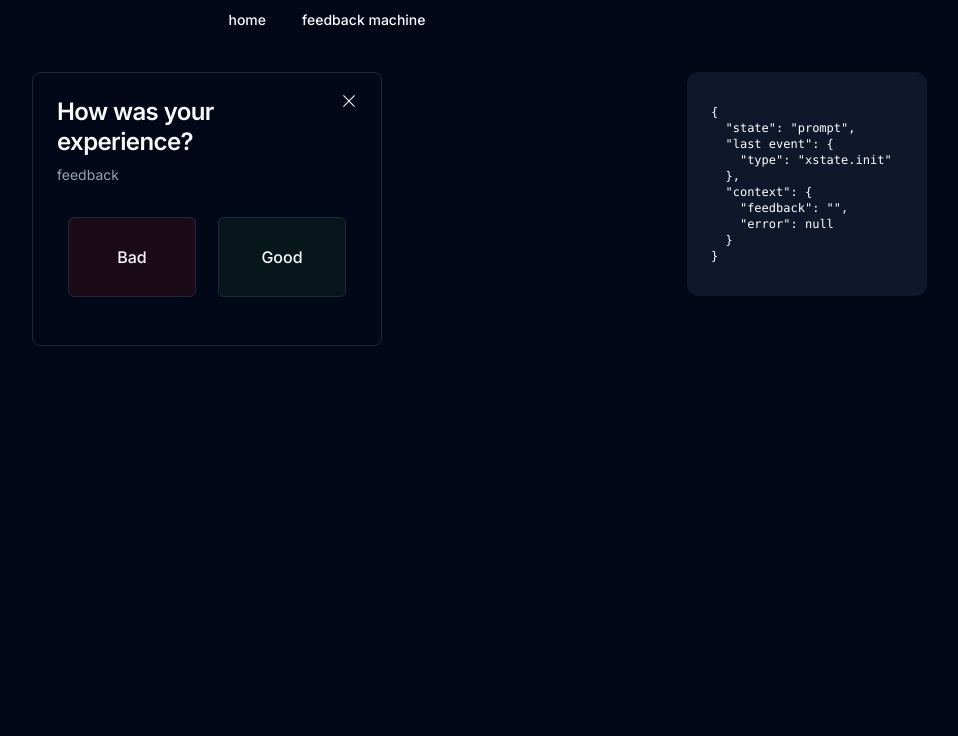
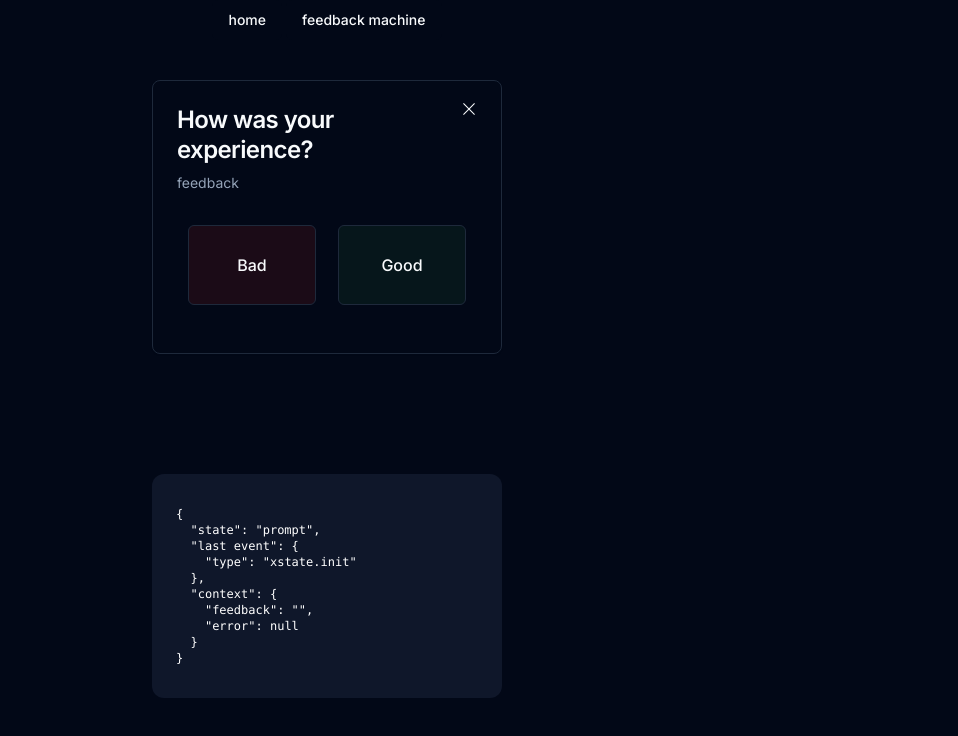
Before and after one commit to julio-saito-linx/my-xstate-first-example-with-react, a Next.js app: page /feedback in a window 1280 px wide. Shown: the top 736 px of the page, without its empty margins (313-1271 px from the left). Built offline with nearby package versions, Linux system fonts and the light colour scheme.

Commit message:
better layout

```diff
--- a/app/feedback/page.tsx
+++ b/app/feedback/page.tsx
@@ -24,9 +24,9 @@ function Feedback() {
   const [state, send] = useMachine(feedbackMachine);
 
   return (
-    <div className="w-full mt-8">
-      <div className="flex flex-row px-10">
-        <div className="basis-4/5 mx-auto flex flex-row justify-center">
+    <div className="h-full mt-8">
+      <div className="flex flex-col px-10">
+        <div className="my-2 min-h-[370px] flex flex-row justify-center">
           {/*
 
           STATE: closed
@@ -335,7 +335,7 @@ function Feedback() {
             </Card>
           )}
         </div>
-        <div className="basis-1/5">
+        <div className="my-4">
           {state.context && (
             <div className="relative rounded-xl overflow-auto mx-auto w-full">
               <div className="bg-white px-6 py-8 shadow-xl text-slate-600 mx-auto overflow-auto text-xs dark:bg-slate-900 dark:text-slate-900">
```
